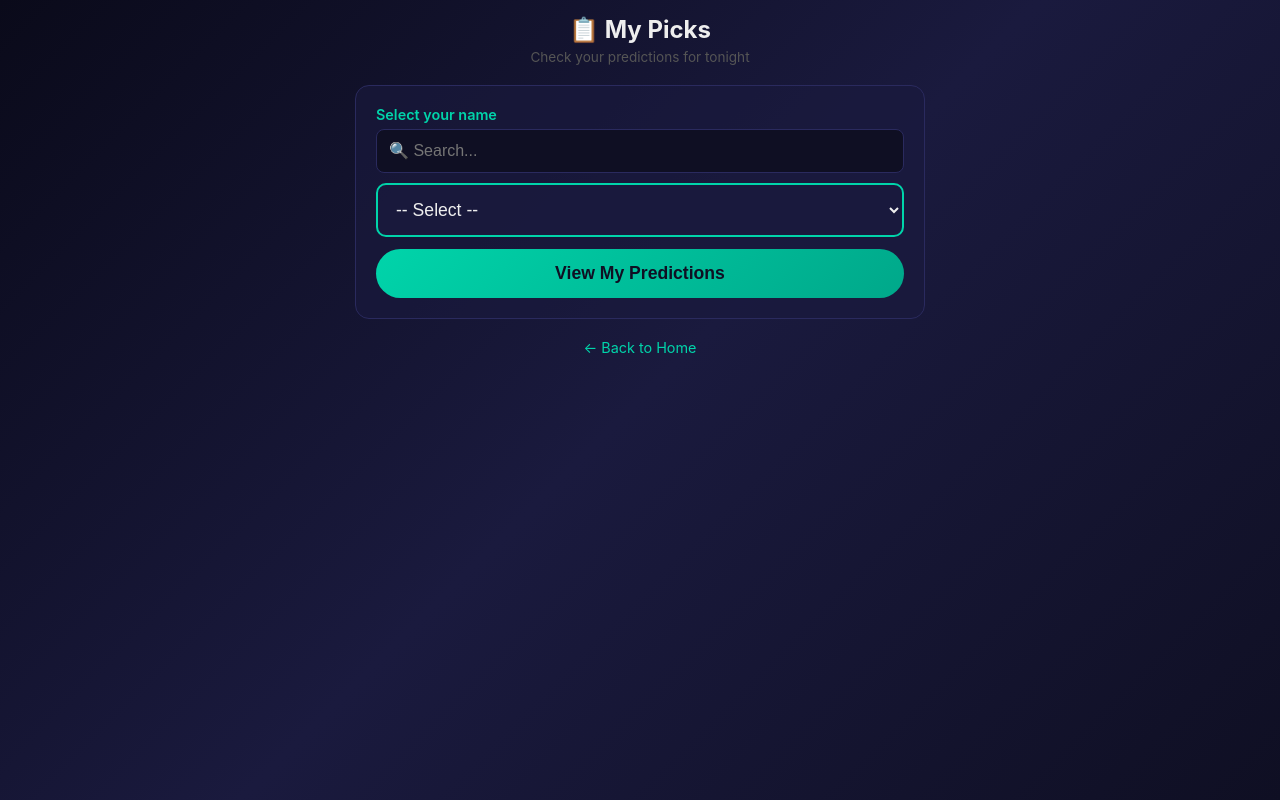
After one commit to cpdnajmal-lgtm/wc-predictions, a Flask app: page /my-picks in a window 1280 px wide. The commit adds this page. Run offline with Flask 3, Linux system fonts and the light colour scheme; data that the repository does not hold is empty; some libraries are stand-ins or nearby versions.

Commit message:
feat: Add 'My Picks' button on home - view tonight's predictions anytime

```diff
--- a/app.py
+++ b/app.py
@@ -869,6 +869,17 @@ def profile():
     return render_template("profile.html", players=players)
 
 
+@app.route("/my-picks", methods=["GET", "POST"])
+def my_picks():
+    """Let players quickly check their tonight's predictions."""
+    if request.method == "POST":
+        player = request.form.get("player", "").strip()
+        if player:
+            return redirect(url_for("my_today", player_name=player))
+    players = load_players()
+    return render_template("my_picks.html", players=players)
+
+
 @app.route("/my/today/<player_name>")
 def my_today(player_name):
     """Show a player's predictions for tonight's session."""
--- a/templates/home.html
+++ b/templates/home.html
@@ -57,6 +57,7 @@
     <div class="nav">
         <a href="{{ url_for('predict') }}">🎯 Predict Now</a>
         <a href="{{ url_for('stats') }}" style="background:#2a2a5e; color:#eee; font-size:0.8em; padding:10px 14px;">📊 Stats</a>
+        <a href="{{ url_for('my_picks') }}" style="background:#2a2a5e; color:#eee; font-size:0.8em; padding:10px 14px;">📋 My Picks</a>
         <a href="{{ url_for('set_fav_team') }}" style="background:#2a2a5e; color:#eee; font-size:0.8em; padding:10px 14px;">🏳️ My Team</a>
         <a href="{{ url_for('profile') }}" style="background:#2a2a5e; color:#eee; font-size:0.8em; padding:10px 14px;">✏️</a>
         <a href="{{ url_for('admin') }}" class="admin-btn">⚙️</a>
--- /dev/null
+++ b/templates/my_picks.html
@@ -0,0 +1,53 @@
+<!DOCTYPE html>
+<html lang="en">
+<head>
+    <meta charset="UTF-8">
+    <meta name="viewport" content="width=device-width, initial-scale=1.0">
+    <title>📋 My Picks - MIAC WC 2026</title>
+    <style>
+        * { margin: 0; padding: 0; box-sizing: border-box; }
+        body { font-family: -apple-system, BlinkMacSystemFont, 'Segoe UI', sans-serif; background: linear-gradient(135deg, #0a0a1a 0%, #1a1a3e 50%, #0f0f23 100%); color: #eee; padding: 15px; max-width: 600px; margin: 0 auto; min-height: 100vh; }
+        h1 { text-align: center; margin-bottom: 5px; font-size: 1.5em; }
+        .subtitle { text-align: center; color: #555; margin-bottom: 20px; font-size: 0.85em; }
+        .card { background: rgba(26,26,62,0.6); border-radius: 14px; padding: 20px; border: 1px solid #2a2a5e; }
+        label { display: block; color: #00d4aa; font-weight: 600; margin-bottom: 6px; font-size: 0.9em; }
+        select { width: 100%; padding: 14px; border-radius: 10px; border: 2px solid #00d4aa; background: rgba(26,26,62,0.8); color: #eee; font-size: 1.1em; margin-bottom: 12px; }
+        select:focus { outline: none; }
+        input { width: 100%; padding: 12px; border-radius: 8px; border: 1px solid #2a2a5e; background: #0f0f23; color: #eee; font-size: 1em; margin-bottom: 10px; }
+        button { width: 100%; padding: 14px; border: none; border-radius: 25px; background: linear-gradient(135deg, #00d4aa, #00a88a); color: #0f0f23; font-size: 1.1em; font-weight: 700; cursor: pointer; }
+        .back-link { display: block; text-align: center; color: #00d4aa; text-decoration: none; font-size: 0.9em; margin-top: 20px; }
+    </style>
+</head>
+<body>
+    <h1>📋 My Picks</h1>
+    <p class="subtitle">Check your predictions for tonight</p>
+
+    <div class="card">
+        <form method="POST">
+            <label>Select your name</label>
+            <input type="text" id="nameSearch" placeholder="🔍 Search..." oninput="filterNames()">
+            <select name="player" id="playerSelect" required>
+                <option value="">-- Select --</option>
+                {% for player in players %}
+                <option value="{{ player }}">{{ player }}</option>
+                {% endfor %}
+            </select>
+            <button type="submit">View My Predictions</button>
+        </form>
+    </div>
+
+    <a href="{{ url_for('home') }}" class="back-link">← Back to Home</a>
+
+    <script>
+    function filterNames() {
+        var search = document.getElementById('nameSearch').value.toLowerCase();
+        var select = document.getElementById('playerSelect');
+        for (var i = 0; i < select.options.length; i++) {
+            var opt = select.options[i];
+            if (opt.value === '') { opt.style.display = ''; }
+            else { opt.style.display = opt.text.toLowerCase().includes(search) ? '' : 'none'; }
+        }
+    }
+    </script>
+</body>
+</html>
```
